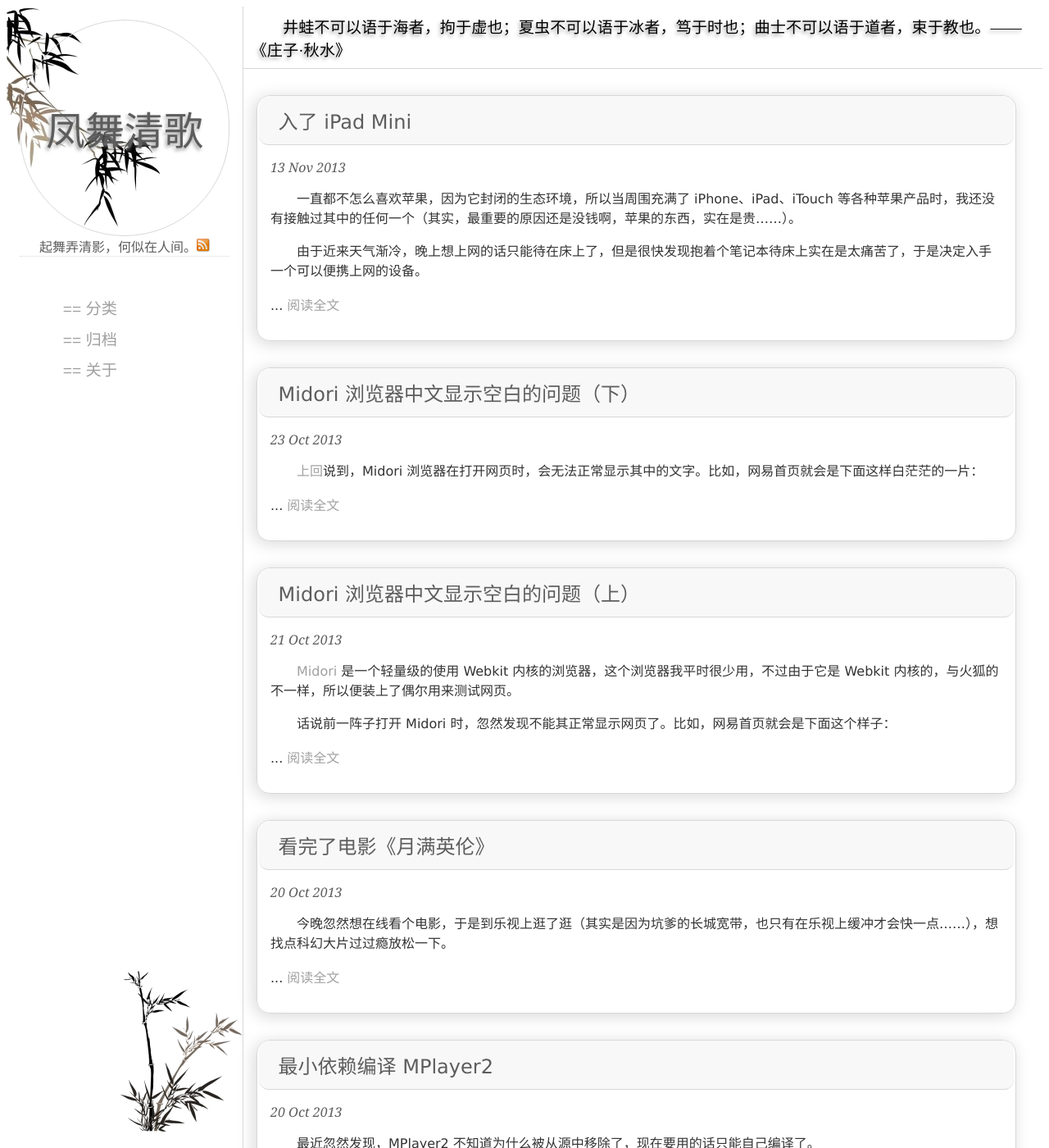
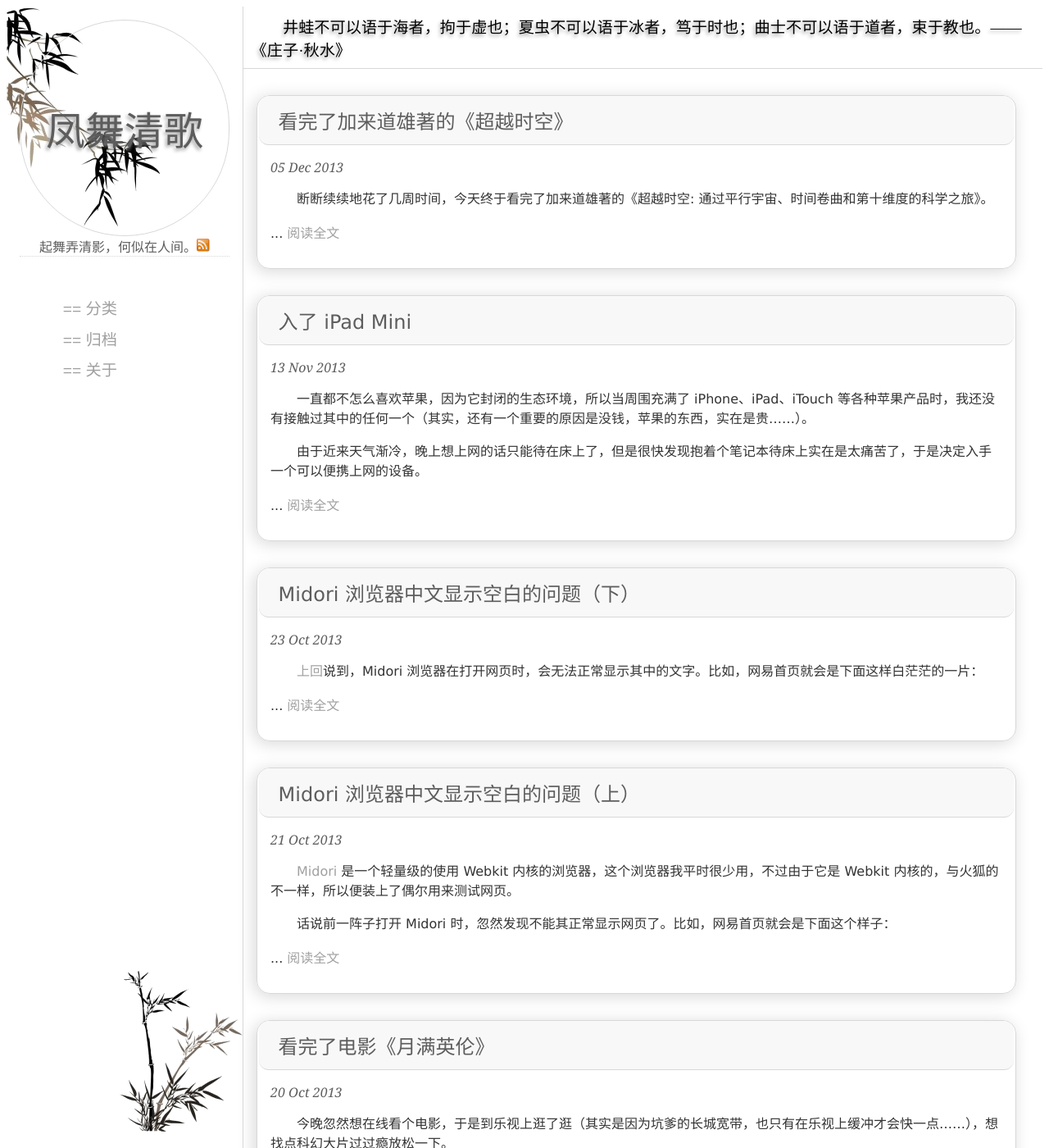
Before and after one commit to silverzhaojr/silverzhaojr.github.io, a Jekyll site: the page built from index.html, in a window 1280 px wide and 1400 px high. Shown: the whole window at 82% size. Built offline with Jekyll 4.4.1, drawn with Linux system fonts in a browser that asks for light colours; Markdown is read by kramdown in place of the engine named in the settings; the list of posts is cut into pages by our own code; some of the changed text lies outside the part shown.

Commit message:
upload a post

```diff
--- a/_posts/2013-11-12-buy-ipad-mini.md
+++ b/_posts/2013-11-12-buy-ipad-mini.md
@@ -8,7 +8,7 @@ tags: 闲言碎语
 
 ---
 
-一直都不怎么喜欢苹果，因为它封闭的生态环境，所以当周围充满了 iPhone、iPad、iTouch 等各种苹果产品时，我还没有接触过其中的任何一个（其实，最重要的原因还是没钱啊，苹果的东西，实在是贵……）。
+一直都不怎么喜欢苹果，因为它封闭的生态环境，所以当周围充满了 iPhone、iPad、iTouch 等各种苹果产品时，我还没有接触过其中的任何一个（其实，还有一个重要的原因是没钱，苹果的东西，实在是贵……）。
 
 由于近来天气渐冷，晚上想上网的话只能待在床上了，但是很快发现抱着个笔记本待床上实在是太痛苦了，于是决定入手一个可以便携上网的设备。
 
@@ -16,9 +16,9 @@ tags: 闲言碎语
 
 其实，最开始是想要买个手机的，因为现在一直在用的还是诺基亚的键盘神机 5630（最开始用的是经典的 N70，后来宿舍室友换了 iPhone，于是他原来的 5630 就被我拿来用了），可怜得连 WiFi 功能都没有。
 
-当时在苏宁看中了索尼的 Xperia Z1 L39H，外观比三星的好看得甩了几条街都不止，尤其是紫色的，更是亮瞎眼，而且还是三防系列，防水防尘什么的，只能说简直了！只可惜价格有点高：￥4999！以前从未想到手机的价格原来会有这么高的，哎，只能说孤陋寡闻了。
+当时在苏宁看中了索尼的 Xperia Z1 L39H，外观非常精致，尤其是紫色的，更是亮瞎眼，而且还是三防系列，防水防尘什么的，只能说简直了！只可惜价格有点高：￥4999！以前从未想到手机的价格原来会有这么高的，哎，只能说孤陋寡闻了。
 
-不过随着“双十一”的到来，偶然在[某迅网][ref-1]上发现这款手机降到了￥3699，当时便有些心动了。后来不经意和同事提起，都说近四千的手机有些不值。当时不以为然，晚上便下单了，因为确实挺喜欢 Z1 的外观的。不过后来晚上睡觉前，又仔细想了想，觉得自己其实需要的只是可以方便无线上网的设备，打电话什么的，原来的诺基亚神机还可再战十年。这样算来，或许入个平板是更好的选择。于是半夜起来又将订单给取消了。
+不过随着“双十一”的到来，偶然在[某迅网][ref-1]上发现这款手机降到了￥3699，当时便有些心动了。后来不经意和旁人提起，都说近四千的手机有些不值。当时不以为然，晚上便下单了，因为确实挺喜欢 Z1 的外观的。不过后来晚上睡觉前，又仔细想了想，觉得自己其实需要的只是可以方便无线上网的设备，打电话什么的，原来的诺基亚神机尚可再战十年。这样算来，或许入个平板是更好的选择。于是半夜起来又将订单给取消了。
 
 随后网上又查了查相关的平板信息，最后决定入 iPad Mini。本来还想等 iPad Mini 2 的，据说配备了视网膜屏，而且分辨率也相较一代有了大幅度的提高，不过后来到附近的苏宁看了下 iPad Mini 一代，发现屏幕也不是太渣，用来上上网什么的足够了，而且又恰逢“双十一”，正赶上[某迅网][ref-2]的降价，16GB WiFi 的只需￥1888，遂决定下单，选择的是白色。
 
--- /dev/null
+++ b/_posts/2013-12-05-book-hyperspace-by-michio-kaku.md
@@ -0,0 +1,27 @@
+---
+
+layout: post
+title: 看完了加来道雄著的《超越时空》
+motto: 巧者劳而知者忧，无能者无所求。饱食而遨游，泛若不系之舟，虚而遨游者也。——《庄子·列御寇》
+date: 2013-12-05 17:50
+tags: 文艺小清新
+
+---
+
+断断续续地花了几周时间，今天终于看完了加来道雄著的《超越时空: 通过平行宇宙、时间卷曲和第十维度的科学之旅》。
+
+<!-- more -->
+
+这本书主要介绍了当时（本书写于1993年）物理学前沿的超弦理论，更多详情可以参见[豆瓣][ref-1]。看完后觉得十分震撼，尤其是《第十四章 宇宙的命运》，更是让人有种苍茫悲壮的感觉。啥也不说了，只有强烈推荐。
+
+以记。
+
+（完）
+
+------
+
+参考资料：
+
+> 1. [《超越时空》（豆瓣）][ref-1]
+
+[ref-1]: http://book.douban.com/subject/3930318/
```
